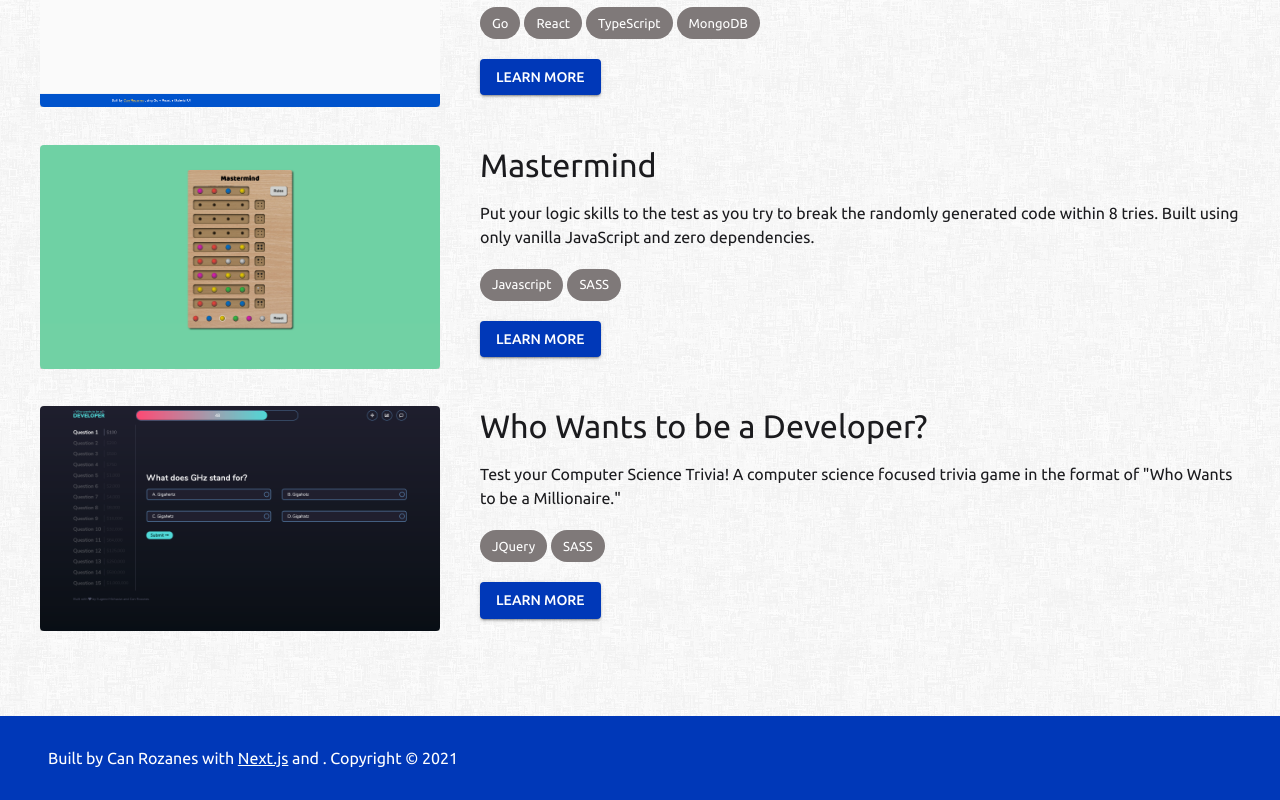
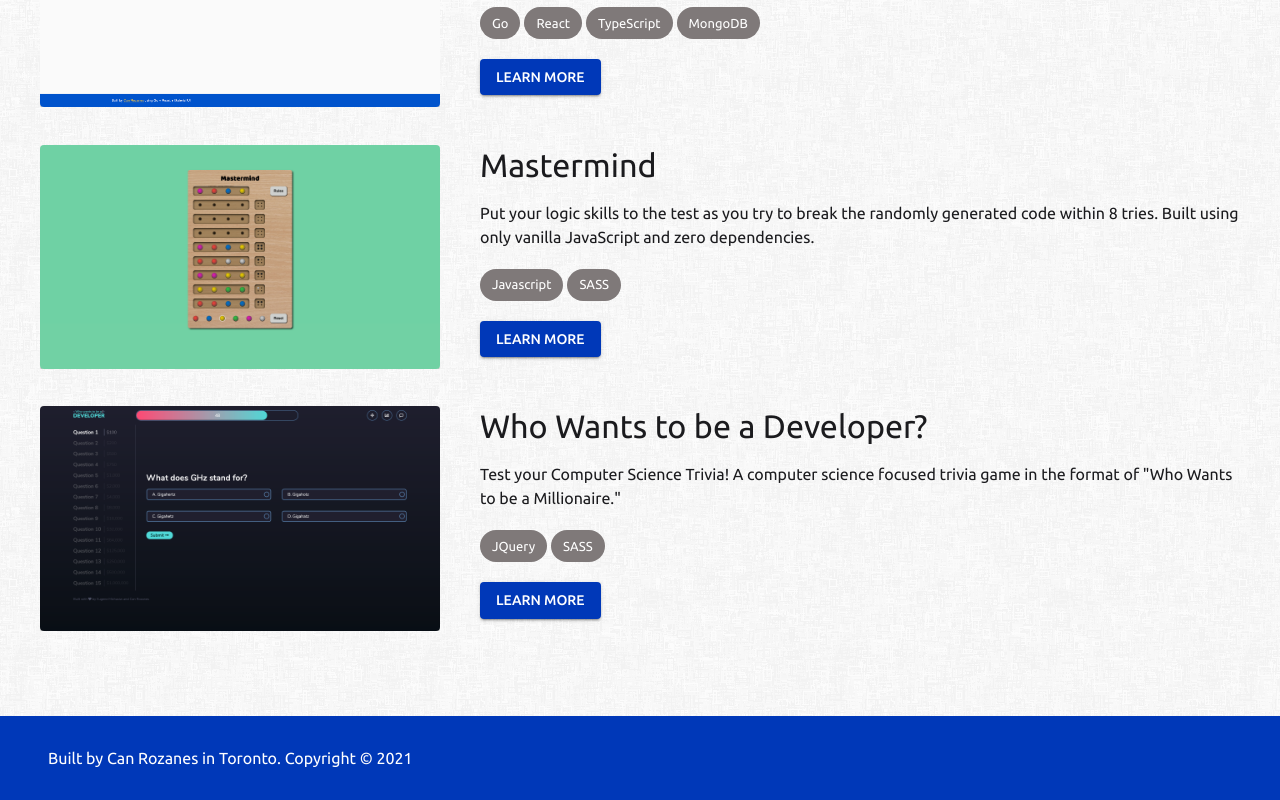
Before and after one commit to canrozanes/portfolio, a Next.js app: page / in a window 1280 px wide. Shown: the part 2006-2806 px from the top of the page. Built offline with nearby package versions, Linux system fonts and the light colour scheme.

Commit message:
fix footer text

```diff
--- a/components/footer.tsx
+++ b/components/footer.tsx
@@ -21,15 +21,7 @@ const Footer = () => (
     <Toolbar>
       <Container>
         <Typography variant="body1">
-          Built by Can Rozanes with{" "}
-          <Link
-            href="https://nextjs.org/"
-            color="textSecondary"
-            underline="always"
-          >
-            Next.js
-          </Link>{" "}
-          and . Copyright &#169; 2021
+          Built by Can Rozanes in Toronto. Copyright &#169; 2021
         </Typography>
       </Container>
     </Toolbar>
```
